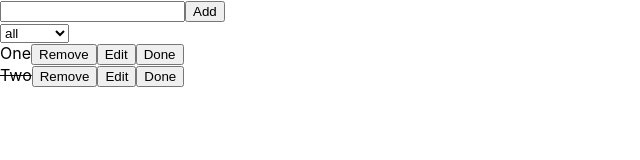
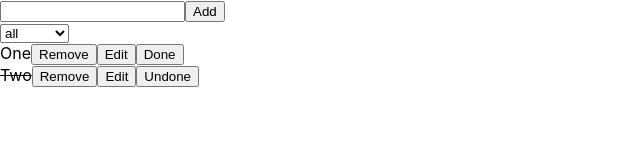
Before and after one commit to ramenjuniti/todo, a React (Create React App) app: page / in a window 1280 px wide. Shown: the top 160 px of the page, without its empty margins (0-640 px from the left). Built offline with nearby package versions, Linux system fonts and the light colour scheme.

Commit message:
:+1: Doneボタンのラベルをそのtodoの状態によって変化するようにした

```diff
--- a/src/Todo.js
+++ b/src/Todo.js
@@ -17,7 +17,7 @@ const Todo = ({ todo, remove, edit, done }) => {
             Edit
           </button>
           <button className="DoneTodo" onClick={done}>
-            Done
+            {todo.done ? "Undone" : "Done"}
           </button>
         </>
       ) : (
```
